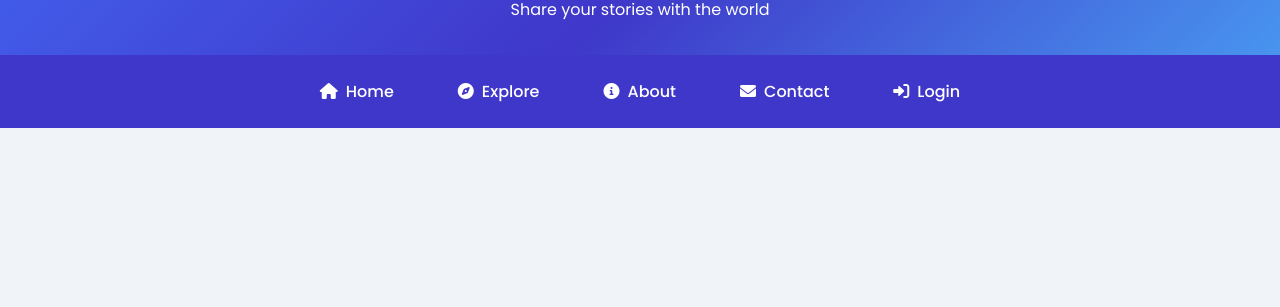
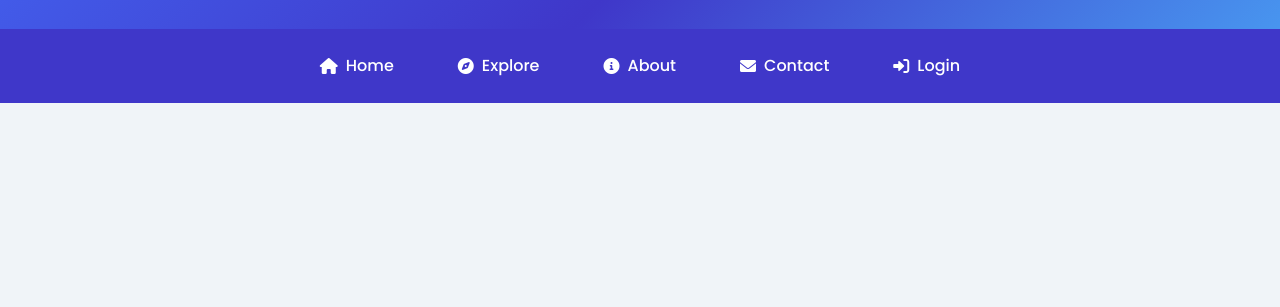
Before and after one commit to kumarshivam27december/devopsClassAssignment, a plain HTML site: page index.html in a window 1280 px wide. Shown: the part 107-414 px from the top of the page. Drawn offline with nearby package versions, Linux system fonts and the light colour scheme.

Commit message:
index change

```diff
--- a/index.html
+++ b/index.html
@@ -638,7 +638,7 @@
 <body>
     <header>
         <h1>Blogsphere</h1>
-        <p>Share your stories with the world</p>
+        <!-- <p>Share your stories with the world</p> -->
     </header>
 
     <nav>
```
Also changed, not shown: 2 other files.
